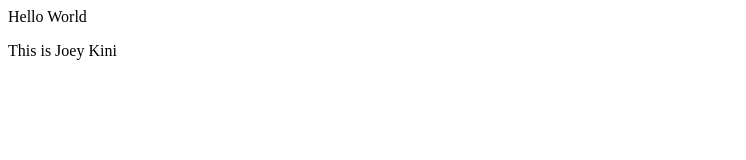
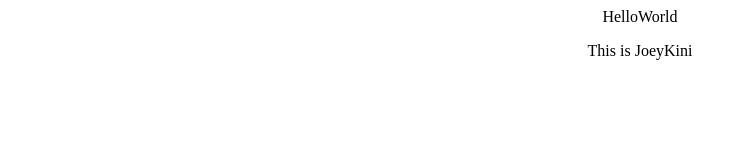
Before and after one commit to joeykini/tulu, a plain HTML site: page index.html in a window 1280 px wide. Shown: the whole page, without its empty margins (0-746 px from the left). Drawn offline with Linux system fonts and the light colour scheme.

Commit message:
Update index.html
Signed-off-by: joeykini <73977767+joeykini@users.noreply.github.com>

```diff
--- a/index.html
+++ b/index.html
@@ -1,2 +1,2 @@
-<p>Hello World<p>
-<p>This is Joey Kini<p>
+<p align="center">HelloWorld</p>
+<p align="center">This is JoeyKini</
```
